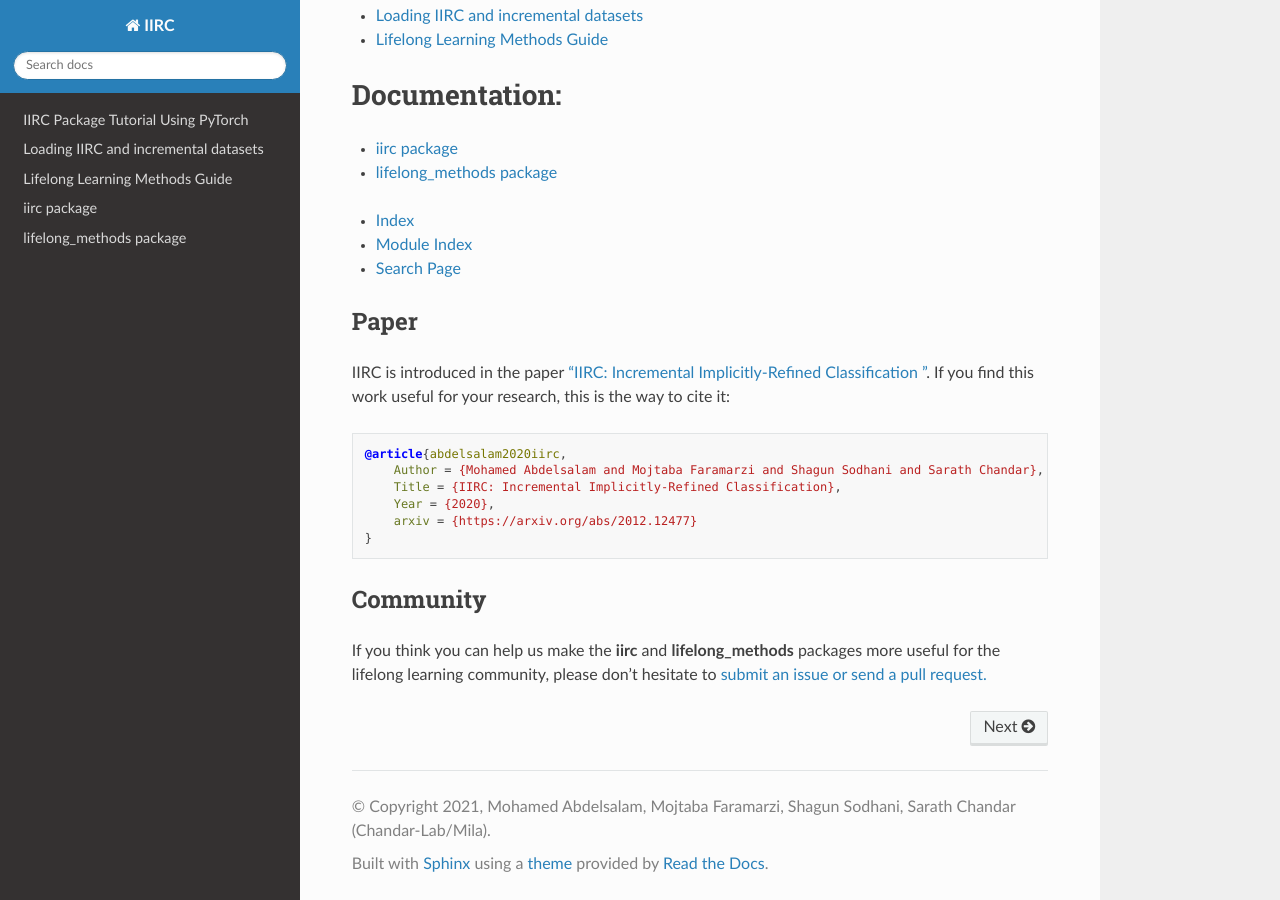
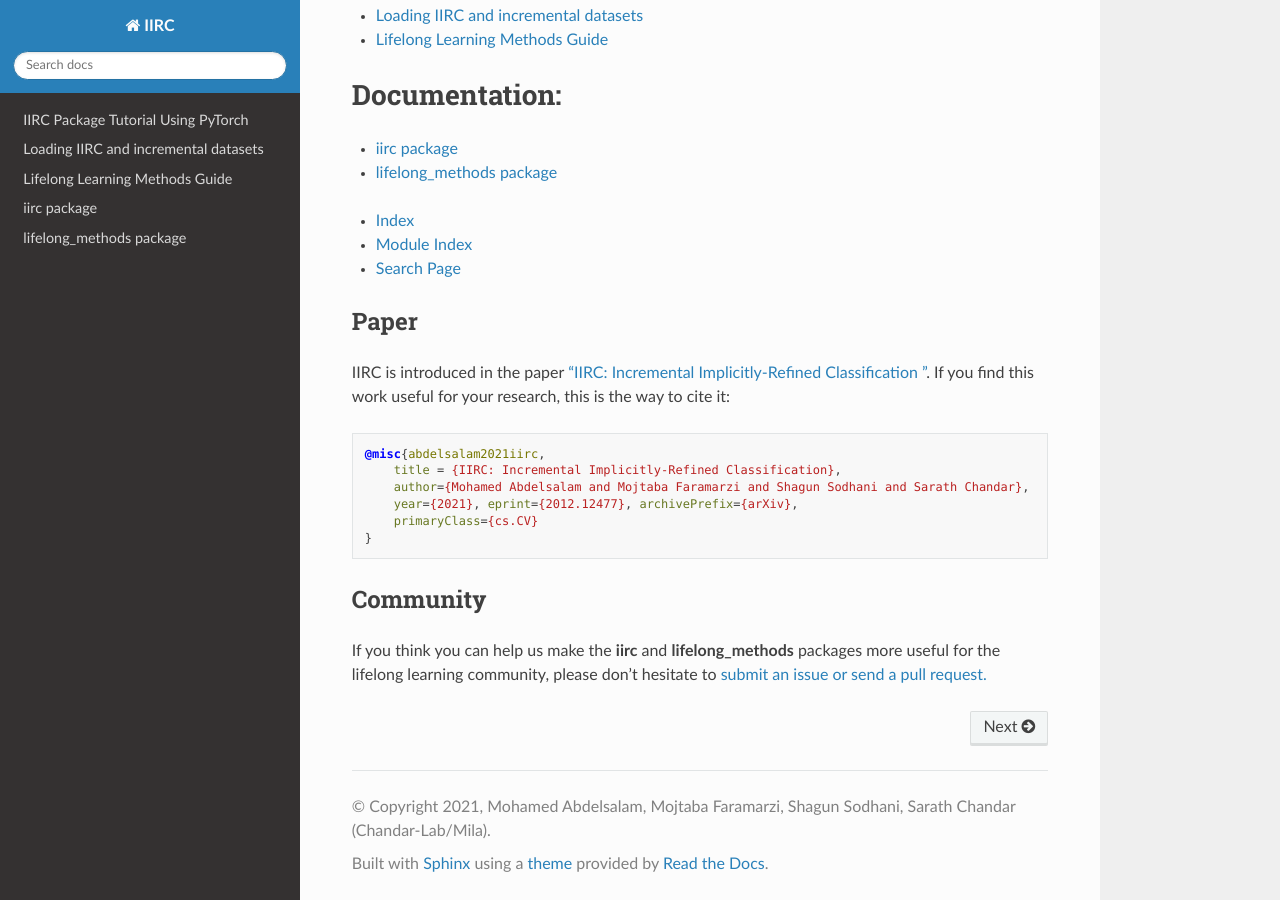
Before and after one commit to chandar-lab/IIRC, a Sphinx documentation site: the page built from docs/source/index.rst, in a window 1280 px wide and 900 px high, scrolled down 921 px. Built offline with Sphinx 7.4.7 and the Read the Docs theme 2.0.0, drawn with Linux system fonts in a browser that asks for light colours.

Commit message:
Update index.rst

```diff
--- a/docs/source/index.rst
+++ b/docs/source/index.rst
@@ -64,11 +64,11 @@ If you find this work useful for your research, this is the way to cite it:
 
 .. code:: bibtex
 
-    @article{abdelsalam2020iirc,
-        Author = {Mohamed Abdelsalam and Mojtaba Faramarzi and Shagun Sodhani and Sarath Chandar},
-        Title = {IIRC: Incremental Implicitly-Refined Classification},
-        Year = {2020},
-        arxiv = {https://arxiv.org/abs/2012.12477}
+    @misc{abdelsalam2021iirc,
+        title = {IIRC: Incremental Implicitly-Refined Classification},
+        author={Mohamed Abdelsalam and Mojtaba Faramarzi and Shagun Sodhani and Sarath Chandar},
+        year={2021}, eprint={2012.12477}, archivePrefix={arXiv},
+        primaryClass={cs.CV}
     }
 
 Community
```
